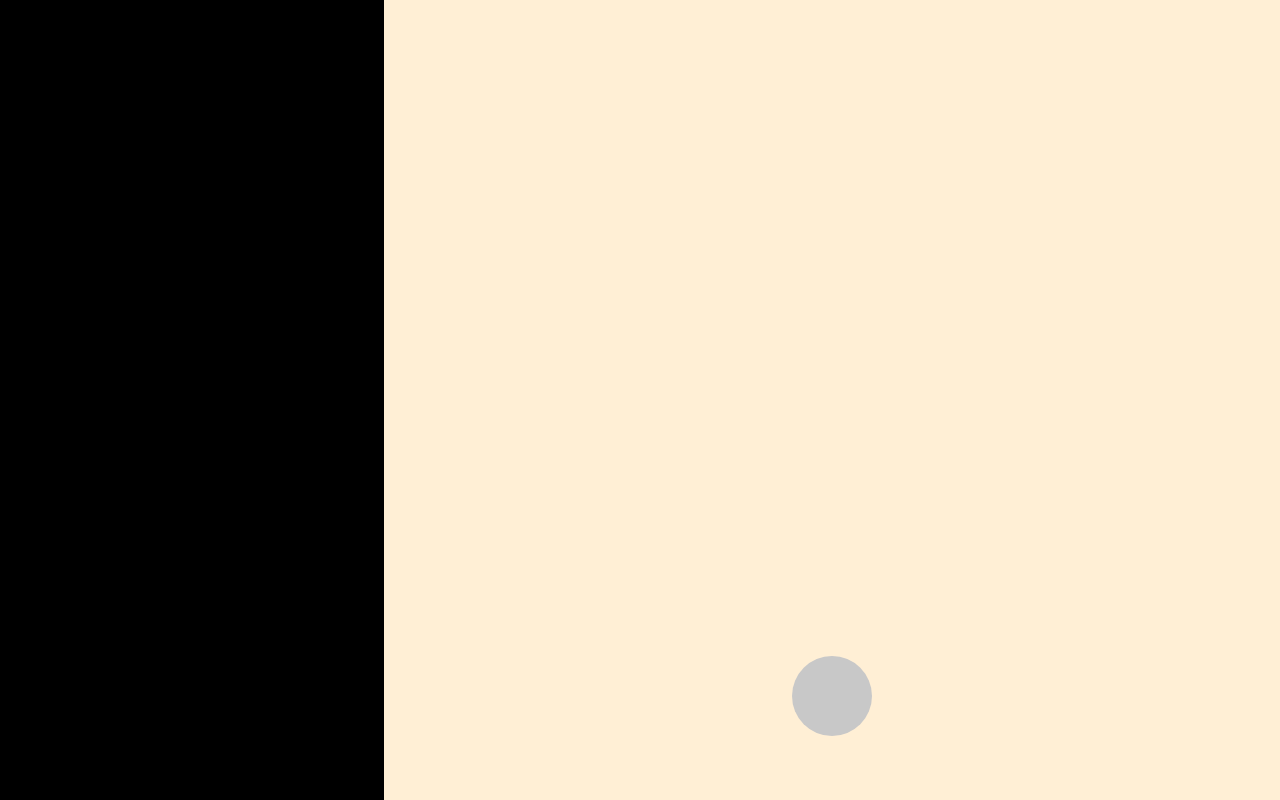
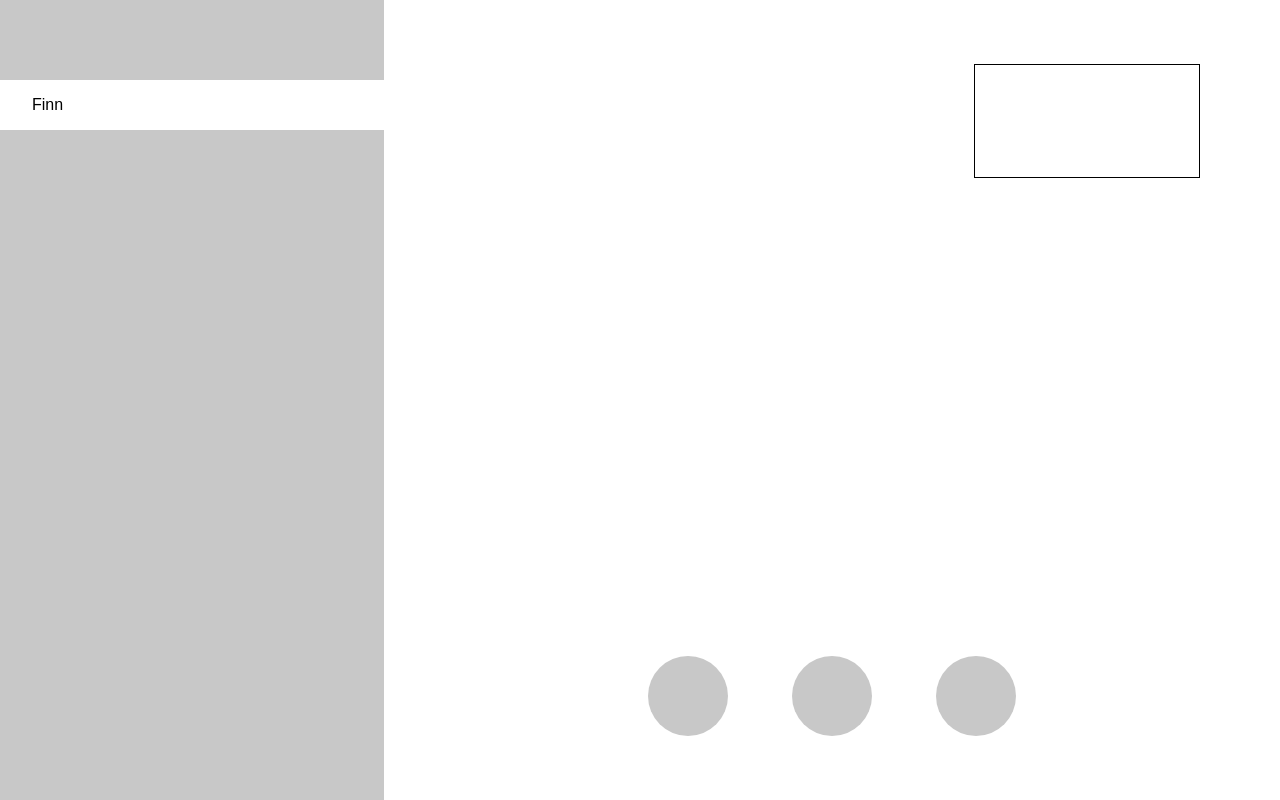
Before and after one commit to finnhodgkin/ReactRTC, a React (Create React App) app: page / in a window 1280 px wide. Built offline with nearby package versions, Linux system fonts and the light colour scheme.

Commit message:
add small and user list

```diff
--- a/src/App.js
+++ b/src/App.js
@@ -6,28 +6,43 @@ import { SidePanel } from './components/SidePanel'
 injectGlobal`
 	body {
 		margin: 0;
+    font-family: sans-serif;
 	}
 `
 
 const Container = styled.main`
   width: 100%;
   height: 100vh;
-  background-color: papayawhip;
+  background-color: white;
   font-size: 0;
+  vertical-align: top;
 `
 
 class App extends Component {
   state = {
     nameSelected: '',
-    names: [],
+    users: [
+      {
+        name: 'Finn',
+        image: 'test.jpg',
+      }
+    ],
     callState: 'IDLE',
+    sidePanel: true,
   }
 
   render() {
     return (
       <Container>
-        <SidePanel />
-        <PhoneBox callState={this.state.callState} nameSelected={this.state.nameSelected}/>
+        <SidePanel
+          users={this.state.users}
+          sidePanel={this.state.sidePanel}
+         />
+        <PhoneBox
+          callState={this.state.callState}
+          nameSelected={this.state.nameSelected}
+          sidePanel={this.state.sidePanel}
+        />
       </Container>
     )
   }
--- a/src/components/CallButton.js
+++ b/src/components/CallButton.js
@@ -6,7 +6,7 @@ const CallBtn = styled.button`
   height: 5rem;
   border-radius: 50%;
   color: grey;
-  margin: 0, 2rem;
+  margin: 0 2rem;
   background-color: ${props => {
       if (['CALLER', 'CALLED'].indexOf(props.callState) !== -1) {
         return 'rgba(214, 51, 51, 1)'
@@ -24,6 +24,6 @@ const CallBtn = styled.button`
 
 export const CallButton = (props) => {
   return (
-    <CallBtn callState={props.callState} canCall={props.nameSelected}></CallBtn>
+    <CallBtn {...props}></CallBtn>
   )
 }
--- a/src/components/ControlPanel.js
+++ b/src/components/ControlPanel.js
@@ -6,7 +6,6 @@ const Controls = styled.section`
   position: absolute;
   bottom: 0;
   width: 100%;
-  height: 5rem;
   padding-bottom: 4rem;
   text-align: center;
 `
@@ -19,6 +18,8 @@ export const ControlPanel = (props) => {
     <Controls>
       <ControlWrap>
         <CallButton />
+        <CallButton />
+        <CallButton {...props}/>
       </ControlWrap>
     </Controls>
   )
--- a/src/components/PhoneBox.js
+++ b/src/components/PhoneBox.js
@@ -1,19 +1,33 @@
 import React from 'react'
 import styled from 'styled-components'
 import { ControlPanel } from './ControlPanel'
+import { SmallScreen } from './SmallScreen'
 
-const VideoBox = styled.section`
-  width: 70%;
+const MainPanel = styled.section`
+  width: ${(props) => props.sidePanel ? '70%' : '100%'};
+  ${(props) => props.sidePanel ? 'max-width: calc(100% - 10rem);' : ''}
+  min-width: calc(100% - 25rem);
   height: 100vh;
   transition: all .3s ease;
   position: relative;
+  display: inline-block;
+  vertical-align: top;
+`
+
+const VideoBox = styled.video`
+  width: 100%;
+  height: 100vh;
+  transition: all .3s ease;
+  position: absolute;
   display: inline-block;
 `
 
 export const PhoneBox = (props) => {
   return (
-    <VideoBox>
-      <ControlPanel />
-    </VideoBox>
+    <MainPanel sidePanel={props.sidePanel}>
+      <SmallScreen {...props} />
+      <VideoBox {...props} />
+      <ControlPanel {...props} />
+    </MainPanel>
   )
 }
--- a/src/components/SidePanel.js
+++ b/src/components/SidePanel.js
@@ -1,19 +1,24 @@
 import React from 'react'
 import styled from 'styled-components'
-// import { UserList } from './ControlPanel'
+import { UserList } from './UserList'
 
 const Panel = styled.aside`
-  width: 30%;
+  width: ${(props) => props.sidePanel ? '30%' : '0%'};
+  ${(props) => props.sidePanel ? 'min-width: 10rem;' : ''}
+  overflow: hidden;
+  max-width: 25rem;
   height: 100vh;
   transition: all .3s ease;
   position: relative;
-  background-color: black;
+  background-color: rgba(200, 200, 200, 1);
   display: inline-block;
+
 `
 
 export const SidePanel = (props) => {
   return (
-    <Panel>
+    <Panel {...props}>
+      <UserList {...props}/>
     </Panel>
   )
 }
--- /dev/null
+++ b/src/components/SmallScreen.js
@@ -0,0 +1,18 @@
+import React from 'react'
+import styled from 'styled-components'
+
+const SmallVideoBox = styled.video`
+  width: 25%;
+  height: auto;
+  background-color: white;
+  border: 1px solid black;
+  right: 5rem;
+  top: 4rem;
+  position: absolute;
+`
+
+export const SmallScreen = (props) => {
+  return (
+    <SmallVideoBox {...props}/>
+  )
+}
--- /dev/null
+++ b/src/components/User.js
@@ -0,0 +1,19 @@
+import React from 'react'
+import styled from 'styled-components'
+
+const UserItem = styled.aside`
+  width: 100%;
+  background-color: white;
+  color: black;
+  padding: 1rem 2rem;
+  font-size: 1rem;
+  box-sizing: border-box;
+`
+
+export const User = (props) => {
+  return (
+    <UserItem>
+      {props.name}
+    </UserItem>
+  )
+}
--- a/src/components/UserList.js
+++ b/src/components/UserList.js
@@ -1,18 +1,18 @@
 import React from 'react'
 import styled from 'styled-components'
-import { UserList } from './ControlPanel'
+import { User } from './User'
 
-const Panel = styled.aside`
-  width: 30%;
-  height: 100vh;
-  transition: all .3s ease;
+const Users = styled.aside`
+  width: 100%;
   position: relative;
+  box-sizing: border-box;
+  margin-top: 5rem;
 `
 
-export const PhoneBox = (props) => {
+export const UserList = (props) => {
   return (
-    <Panel>
-      <UserList />
-    </Panel>
+    <Users>
+      {props.users.map(user => <User {...user}/>)}
+    </Users>
   )
 }
```
